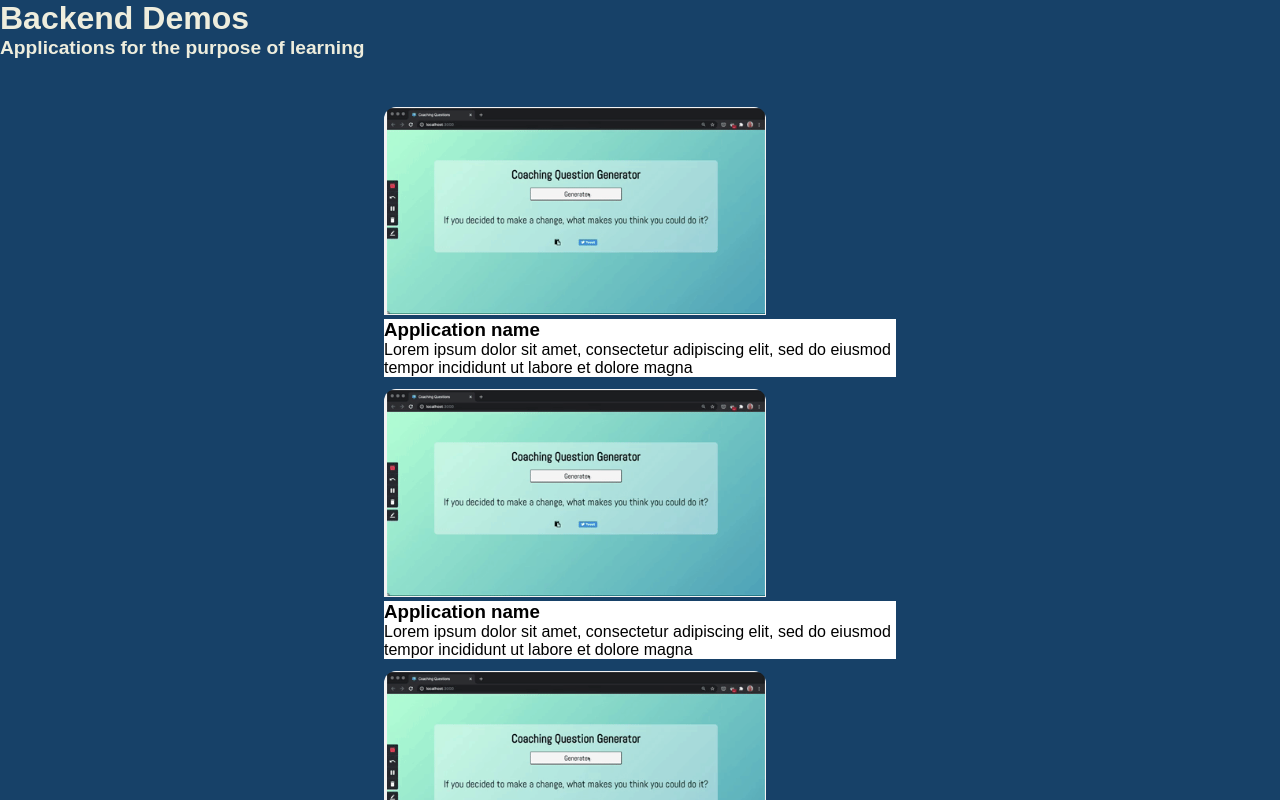
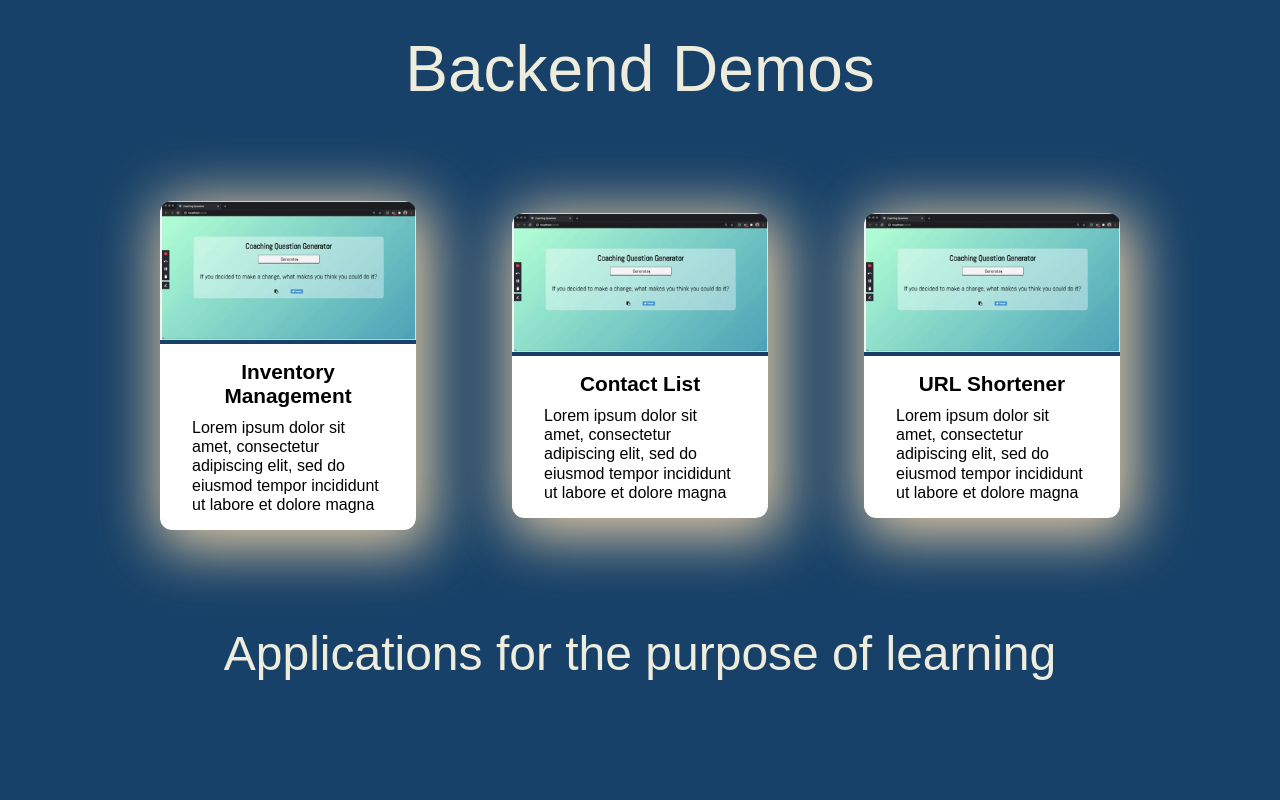
Before and after one commit to aemann2/fullstack-demos, a React (Create React App) app in the folder client/: page /page1 in a window 1280 px wide. Shown: the top 800 px of the page. Built offline with nearby package versions, Linux system fonts and the light colour scheme.

Commit message:
finished initial styling of main page

```diff
--- a/client/src/components/Page.tsx
+++ b/client/src/components/Page.tsx
@@ -4,6 +4,7 @@ import styled from 'styled-components';
 const Wrapper = styled.div`
 	min-height: 100vh;
 	min-width: 320px;
+	padding: 2rem 2rem;
 `;
 
 interface IProps {
--- a/client/src/components/WindowCard.tsx
+++ b/client/src/components/WindowCard.tsx
@@ -7,22 +7,31 @@ interface IProps {
 }
 
 const Wrapper = styled.div`
-	width: clamp(300px, 40vw, 600px);
-	height: 250px;
+	width: clamp(250px, 40vw, 400px);
 	border-radius: 12px;
-	margin-bottom: 2rem;
-	@media (min-width: 400px) {
+	margin-bottom: 6rem;
+	box-shadow: 6px 9px 60px 8px rgba(255, 222, 173, 0.9);
+
+	&:hover {
+		cursor: pointer;
+	}
+
+	@media (min-width: 1100px) {
+		width: 20vw;
+		max-width: 450px;
 	}
 `;
 
 const Image = styled.img`
-	max-width: 100%;
+	width: 100%;
 	max-height: 100%;
 	border-radius: 12px 12px 0 0;
 `;
 
 const TextWrapper = styled.div`
 	background-color: white;
+	border-radius: 0 0 12px 12px;
+	padding: 1rem 2rem;
 `;
 
 const WindowCard: React.FC<IProps> = (props) => {
--- a/client/src/pages/Index.tsx
+++ b/client/src/pages/Index.tsx
@@ -6,14 +6,40 @@ import test from '../components/assets/testImg.png';
 
 const IndexPage = styled(Page)`
 	background-color: var(--color-background);
+	display: flex;
+	flex-direction: column;
 `;
 
 const Title = styled.h1`
 	color: var(--color-text);
+	font-size: 2.5rem;
+	font-weight: 500;
+	text-align: center;
+	margin-bottom: 0.5rem;
+	@media (min-width: 1100px) {
+		order: 1;
+		font-size: 4rem;
+	}
 `;
 
-const Subtitle = styled(Title)`
+const Subtitle = styled.h2`
+	color: var(--color-text);
+	text-align: center;
 	font-size: 1.2rem;
+	font-weight: 400;
+	@media (min-width: 1100px) {
+		order: 3;
+		font-size: 3rem;
+	}
+`;
+
+const MainWrapper = styled.div`
+	@media (min-width: 1100px) {
+		display: flex;
+		flex-direction: column;
+		order: 2;
+		margin: auto 0 auto 0;
+	}
 `;
 
 const CardWrapper = styled.div`
@@ -22,42 +48,55 @@ const CardWrapper = styled.div`
 	align-items: center;
 	margin-top: 3rem;
 	padding: 0 2rem;
+	@media (min-width: 1100px) {
+		flex-direction: row;
+		margin-top: 0;
+		justify-content: space-evenly;
+		order: 2;
+	}
 `;
 
 const CardHeader = styled.h3`
 	font-weight: bold;
+	font-size: 1.3rem;
+	text-align: center;
+	margin-bottom: 0.6rem;
 `;
 
-const CardBody = styled.p``;
+const CardBody = styled.p`
+	line-height: 1.2em;
+`;
 
 const Index = () => {
 	return (
 		<IndexPage>
 			<Title>Backend Demos</Title>
+			<MainWrapper>
 				<Subtitle>Applications for the purpose of learning</Subtitle>
 				<CardWrapper>
 					<WindowCard image={test} alt={'test'}>
-					<CardHeader>Application name</CardHeader>
+						<CardHeader>Inventory Management</CardHeader>
 						<CardBody>
 							Lorem ipsum dolor sit amet, consectetur adipiscing elit, sed do
 							eiusmod tempor incididunt ut labore et dolore magna
 						</CardBody>
 					</WindowCard>
 					<WindowCard image={test} alt={'test'}>
-					<CardHeader>Application name</CardHeader>
+						<CardHeader>Contact List</CardHeader>
 						<CardBody>
 							Lorem ipsum dolor sit amet, consectetur adipiscing elit, sed do
 							eiusmod tempor incididunt ut labore et dolore magna
 						</CardBody>
 					</WindowCard>
 					<WindowCard image={test} alt={'test'}>
-					<CardHeader>Application name</CardHeader>
+						<CardHeader>URL Shortener</CardHeader>
 						<CardBody>
 							Lorem ipsum dolor sit amet, consectetur adipiscing elit, sed do
 							eiusmod tempor incididunt ut labore et dolore magna
 						</CardBody>
 					</WindowCard>
 				</CardWrapper>
+			</MainWrapper>
 		</IndexPage>
 	);
 };
```
Lines whose indentation alone changed are shown as unchanged.
